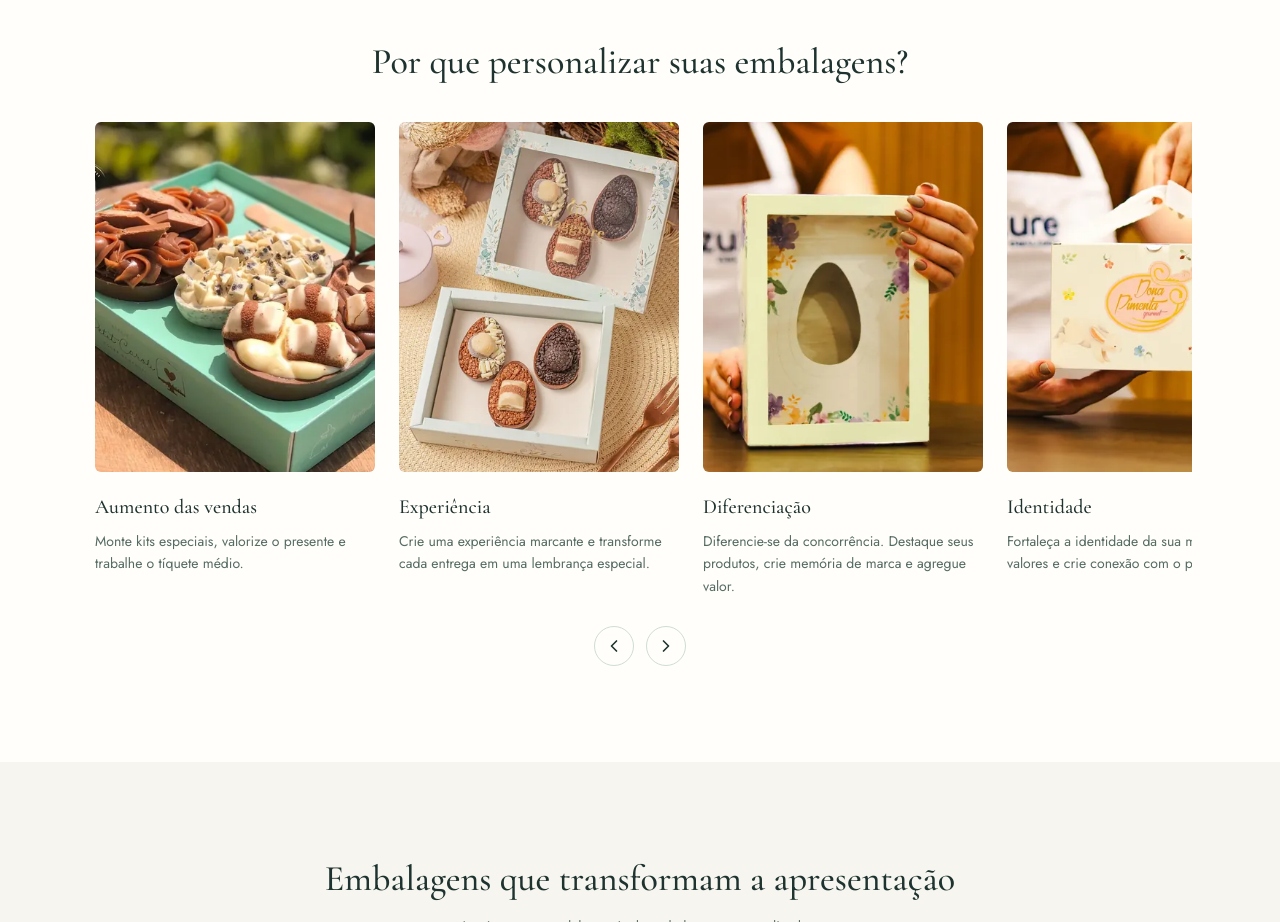
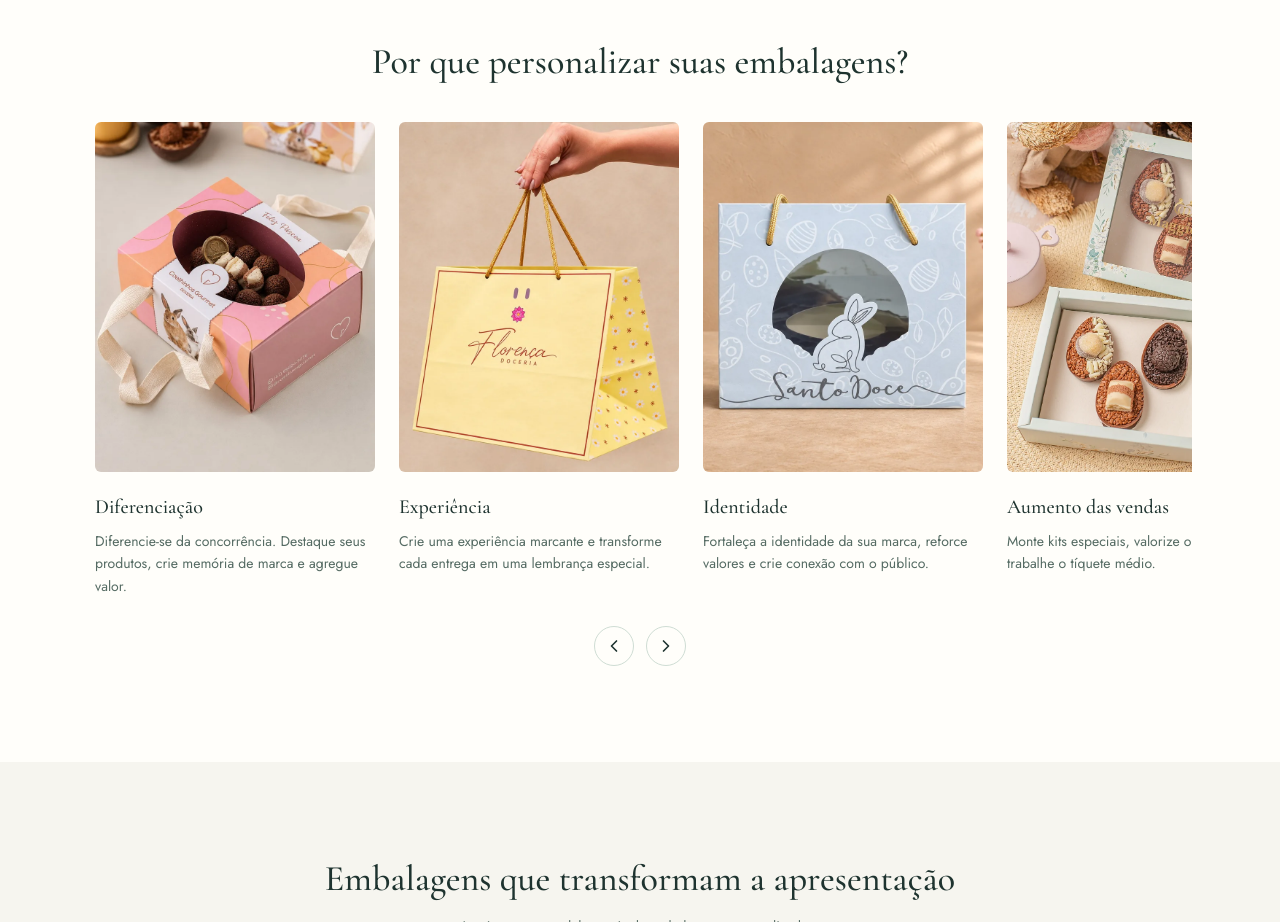
Before and after one commit to coutinhoads/personalizadoazure, a plain HTML site: page index.html in a window 1280 px wide. Shown: the part 780-1702 px from the top of the page. Drawn offline with nearby package versions, Linux system fonts and the light colour scheme.

Commit message:
Atualiza fotos de destaques da Páscoa com as quatro imagens aprovadas

```diff
--- a/index.html
+++ b/index.html
@@ -572,28 +572,28 @@ const site = {
   ],
   "estilos": [
     {
-      "titulo": "Diferenciação",
-      "texto": "Diferencie-se da concorrência. Destaque seus produtos, crie memória de marca e agregue valor.",
-      "imagem": "assets/estilo-01.webp",
-      "alt": "Embalagem para ovo de Páscoa personalizada com flores"
-    },
-    {
       "titulo": "Identidade",
       "texto": "Fortaleça a identidade da sua marca, reforce valores e crie conexão com o público.",
-      "imagem": "assets/estilo-02.webp",
-      "alt": "Caixa personalizada nas mãos de profissional da Azure"
+      "imagem": "assets/beneficio-identidade.webp",
+      "alt": "Sacola azul Santo Doce personalizada com recorte de coelho"
     },
     {
       "titulo": "Aumento das vendas",
       "texto": "Monte kits especiais, valorize o presente e trabalhe o tíquete médio.",
-      "imagem": "assets/estilo-03.webp",
-      "alt": "Caixa personalizada verde com doces especiais"
+      "imagem": "assets/beneficio-aumento-vendas.webp",
+      "alt": "Embalagens verdes da Maggiore Doceria com doces de Páscoa"
+    },
+    {
+      "titulo": "Diferenciação",
+      "texto": "Diferencie-se da concorrência. Destaque seus produtos, crie memória de marca e agregue valor.",
+      "imagem": "assets/beneficio-diferenciacao.webp",
+      "alt": "Caixa rosa personalizada Coelhinhos Gourmet para doces de Páscoa"
     },
     {
       "titulo": "Experiência",
       "texto": "Crie uma experiência marcante e transforme cada entrega em uma lembrança especial.",
-      "imagem": "assets/estilo-04.webp",
-      "alt": "Caixas para doces apresentadas abertas com brigadeiros"
+      "imagem": "assets/beneficio-experiencia.webp",
+      "alt": "Sacola amarela Florença Doceria com alças douradas"
     }
   ],
   "portfolio": [
```
Also changed, not shown: assets/beneficio-aumento-vendas.webp (added), assets/beneficio-diferenciacao.webp (added), assets/beneficio-experiencia.webp (added), assets/beneficio-identidade.webp (added).
